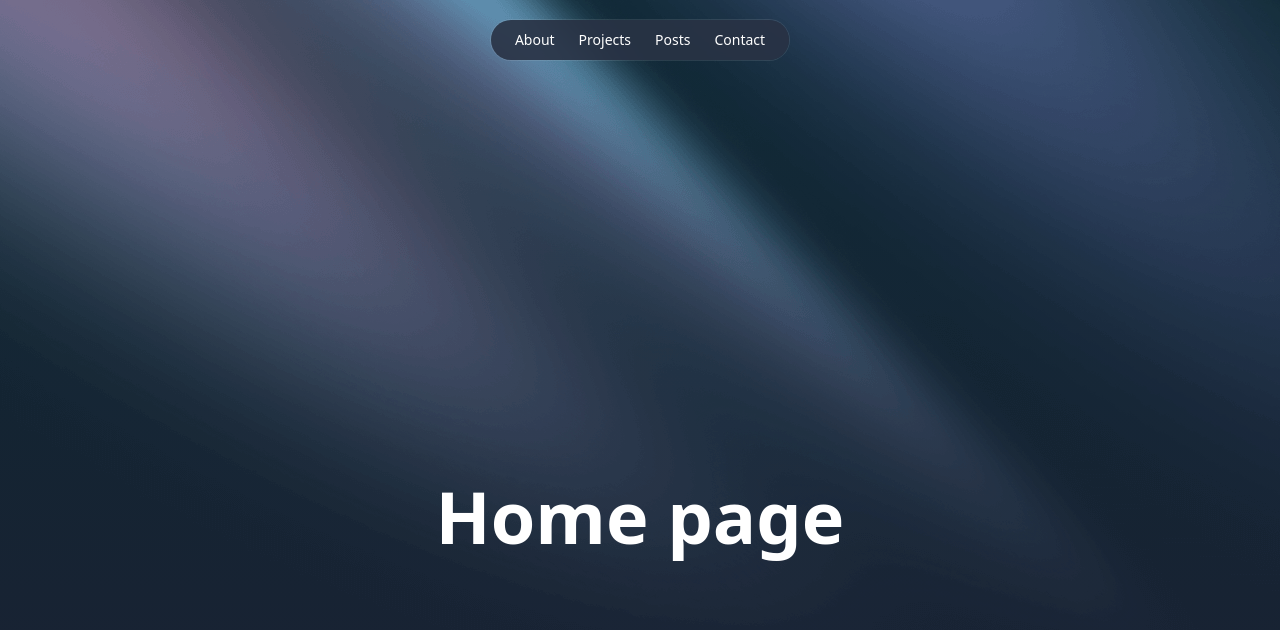
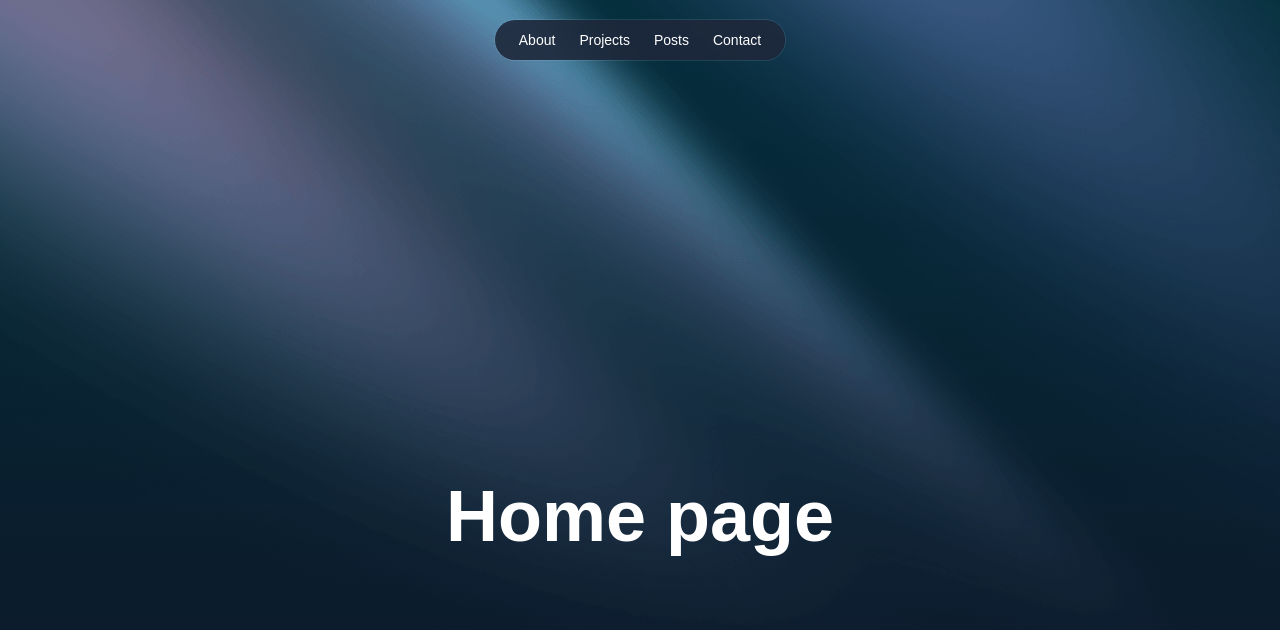
Before and after one commit to camjmoore/cjmooredev, a Next.js app: page / in a window 1280 px wide. Shown: the top 630 px of the page. Built offline with nearby package versions, Linux system fonts and the light colour scheme; a web font is replaced by a local one.

Commit message:
installed next fonts and imported local quattro font

```diff
--- a/app/(site)/layout.tsx
+++ b/app/(site)/layout.tsx
@@ -1,4 +1,5 @@
 import "../globals.css";
+import localFont from "@next/font/local";
 import Header from "../header";
 import Nav from "../nav-bar";
 
@@ -7,6 +8,31 @@ export const metadata = {
   description: "personal portfolio and blog generated with create next app",
 };
 
+const quattro = localFont({
+  src: [
+    {
+      path: "../fonts/iAWriterQuattroS-Regular.woff2",
+      weight: "400",
+      style: "normal",
+    },
+    {
+      path: "../fonts/iAWriterQuattroS-Italic.woff2",
+      weight: "400",
+      style: "italic",
+    },
+    {
+      path: "../fonts/iAWriterQuattroS-Bold.woff2",
+      weight: "700",
+      style: "normal",
+    },
+    {
+      path: "../fonts/iAWriterQuattroS-BoldItalic.woff2",
+      weight: "700",
+      style: "italic",
+    },
+  ],
+});
+
 export default function RootLayout({
   children,
 }: {
@@ -14,7 +40,7 @@ export default function RootLayout({
 }) {
   return (
     <html
-      className="bg-gradient-to-b from-[#001B26] to-slate-900 opacity-95 min-h-screen"
+      className={`${quattro.className} bg-gradient-to-b from-bathys1 to-abyss1 min-h-screen`}
       lang="en"
     >
       <body className="bg-no-repeat bg-spectrum bg-top min-h-screen">
@@ -23,7 +49,9 @@ export default function RootLayout({
         <div className="sm:px-8">
           <div className="mx-auto max-w-5xl lg:px-12">
             <div className="relative px-4 sm:px-8 lg:px-12">
-              <div className="mx-auto max-w-2xl lg:max-w-5xl">{children}</div>
+              <div className="mx-auto mb-12 max-w-2xl lg:max-w-5xl">
+                {children}
+              </div>
             </div>
           </div>
         </div>
```
